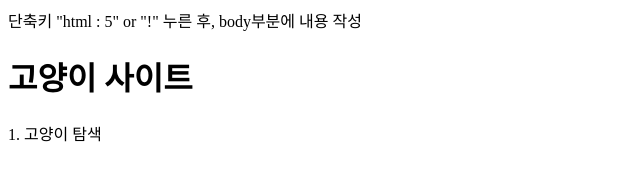
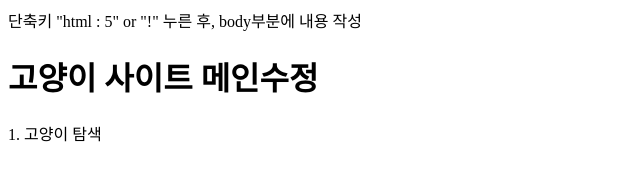
Before and after one commit to 2seulHi/kitty02, a plain HTML site: page index.html in a window 1280 px wide. Shown: the whole page, without its empty margins (0-640 px from the left). Drawn offline with Linux system fonts and the light colour scheme.

Commit message:
메인페이지 수정

```diff
--- a/index.html
+++ b/index.html
@@ -8,7 +8,7 @@
 <body>
     단축키 "html : 5" or "!" 누른 후, body부분에 내용 작성
 
-    <h1> 고양이 사이트 </h1>
+    <h1> 고양이 사이트 메인수정 </h1>
 
     <div>1. 고양이 탐색</div>
 </body>
```
